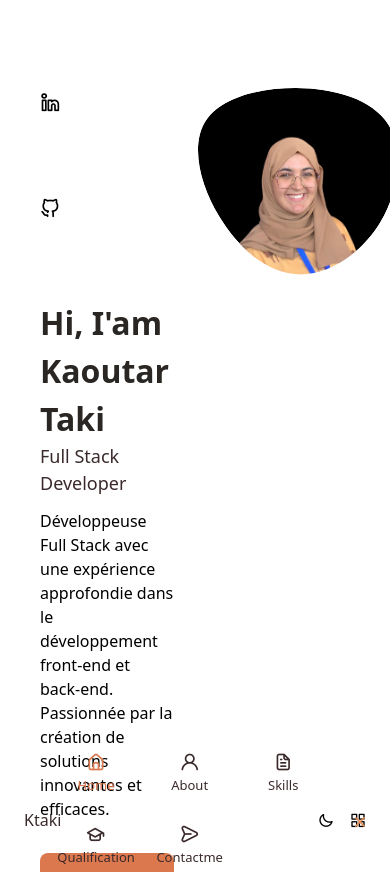
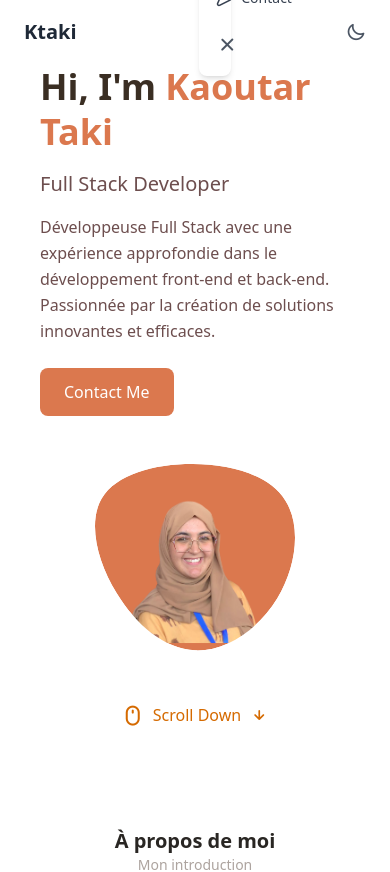
Before and after one commit to Kaoutar-Taki/Portfolio, a React (Vite) app in the folder portfolioReactTsTailwindCss/: page / in a window 390 px wide. Shown: the top 872 px of the page. Built offline with nearby package versions, Linux system fonts and the light colour scheme.

Commit message:
Refactor components for improved styling, accessibility, and dark mode support; remove unused CSS import

```diff
--- a/portfolioReactTsTailwindCss/index.html
+++ b/portfolioReactTsTailwindCss/index.html
@@ -3,21 +3,25 @@
   <head>
     <meta charset="UTF-8" />
     <meta name="viewport" content="width=device-width, initial-scale=1.0" />
+    <meta
+      name="description"
+      content="Kaoutar Ktaki's Portfolio - Web Developer"
+    />
+    <meta name="author" content="Kaoutar Taki" />
+    <meta property="og:title" content="Kaoutar Ktaki's Portfolio" />
+    <meta
+      property="og:description"
+      content="Web Developer | Frontend & Backend Solutions"
+    />
+    <meta property="og:image" content="./src/img/profile.png" />
+    <meta property="og:url" content="https://portfolio.ktaki.com/" />
     <link
       rel="stylesheet"
       href="https://unicons.iconscout.com/release/v4.0.8/css/line.css"
     />
-    <link
-      href="https://fonts.googleapis.com/css2?family=Poppins:wght@400;500;600&display=swap"
-      rel="stylesheet"
-    />
-    <link
-      href="https://fonts.googleapis.com/css2?family=Roboto+Mono&display=swap"
-      rel="stylesheet"
-    />
     <title>Portfolio Ktaki</title>
   </head>
-  <body class="md:m-0 scroll-smooth">
+  <body>
     <div id="root"></div>
     <script type="module" src="/src/main.tsx"></script>
   </body>
--- a/portfolioReactTsTailwindCss/src/App.tsx
+++ b/portfolioReactTsTailwindCss/src/App.tsx
@@ -1,4 +1,3 @@
-import "./App.css";
 import Header from "./components/Header";
 import ScrollTop from "./components/ScrollTop";
 import Footer from "./components/Footer";
--- a/portfolioReactTsTailwindCss/src/components/Header.tsx
+++ b/portfolioReactTsTailwindCss/src/components/Header.tsx
@@ -1,30 +1,52 @@
+import { useEffect, useState } from "react";
 import NavMenu from "./NavMenu";
 
 const Header: React.FC = () => {
+  const [darkMode, setDarkMode] = useState(false);
+
+  const toggleDarkMode = () => {
+    setDarkMode(!darkMode);
+  };
+
+  useEffect(() => {
+    // Vérifiez si le mode sombre est déjà activé dans localStorage
+    const savedMode = localStorage.getItem("darkMode") === "true";
+    setDarkMode(savedMode);
+
+    if (savedMode) {
+      document.documentElement.classList.add("dark");
+    } else {
+      document.documentElement.classList.remove("dark");
+    }
+  }, []);
+
+  useEffect(() => {
+    // Sauvegarder l'état du mode sombre dans localStorage
+    localStorage.setItem("darkMode", darkMode ? "true" : "false");
+
+    if (darkMode) {
+      document.documentElement.classList.add("dark");
+    } else {
+      document.documentElement.classList.remove("dark");
+    }
+  }, [darkMode]);
+
   return (
-    <header
-      className="fixed w-full bottom-0 left-0 z-[100] bg-[hsl(23, 60%, 99%)] dark:bg-body-color-dark sm:top-0 sm:bottom-auto sm:px-4 lg:px-0 md:top-0 md:bottom-auto md:px-4 lg:p-0"
-      id="header"
-    >
-      <nav className="h-[3rem] flex justify-between items-center sm:h-[calc(3rem+1.5rem)] sm:gap-4 mx-6 sm:mx-4 md:mx-auto max-w-full sm:max-w-[768px] md:h-[calc(3rem + 1.5rem)] md:gap-4 md:mx-auto">
+    <header className="fixed w-full top-0 left-0 z-50 bg-white dark:bg-gray-900 sm:px-4 lg:px-0 ">
+      <nav className="flex justify-between items-center px-6 py-4 sm:max-w-[768px] md:max-w-[1024px] lg:max-w-[1280px] mx-auto">
         <a
           href="#"
-          className="text-[#3b2a2b] font-500 hover:text-[#db784e] no-underline"
+          className="text-xl font-bold text-gray-800 dark:text-white hover:text-orange-500 transition"
         >
           Ktaki
         </a>
         <NavMenu />
-        <div className="flex items-center">
+        <div className="flex items-center space-x-4">
           <i
-            className="uil uil-moon text-h2 text-hsl(23, 8%, 15%)dark:text-[hsl(23, 8%, 95%)] mr-4 cursor-pointer md:m-0 hover:text-[hsl(23, 69%, 61%)]"
+            className="uil uil-moon text-xl text-gray-600 dark:text-gray-300 cursor-pointer hover:text-orange-500 transition"
             id="theme-button"
+            onClick={toggleDarkMode}
           ></i>
-          <div
-            className="text-main-color font-500 text-base cursor-pointer hover:text-[hsl(23, 57%, 53%)] md:hidden"
-            id="nav-toggle"
-          >
-            <i className="uil uil-apps"></i>
-          </div>
         </div>
       </nav>
     </header>
--- a/portfolioReactTsTailwindCss/src/components/Home.tsx
+++ b/portfolioReactTsTailwindCss/src/components/Home.tsx
@@ -3,98 +3,83 @@ import profile from "../img/profile.png";
 
 const Home: React.FC = () => {
   useEffect(() => {
-    // Scroll Active Link
+    const handleScroll = () => {
       const sections = document.querySelectorAll("section[id]");
-    const scrollActive = () => {
       const scrollY = window.pageYOffset;
-      sections.forEach((current) => {
-        const sectionHeight = current.offsetHeight;
-        const sectionTop = current.offsetTop - 50;
-        const sectionId = current.getAttribute("id");
+
+      sections.forEach((section) => {
+        const element = section as HTMLElement;
+        const sectionHeight = element.offsetHeight;
+        const sectionTop = element.offsetTop - 50;
+        const sectionId = section.getAttribute("id");
+
+        const link = document.querySelector(`a[href*="${sectionId}"]`);
 
         if (scrollY > sectionTop && scrollY <= sectionTop + sectionHeight) {
-          document
-            .querySelector(
-              `fixed bottom-[-100%] left-0 w-full bg-[hsl(23,60%,99%)] p-8 pb-16 sm:p-1 sm:pb-16 md:ml-auto md:p-0 shadow-md rounded-t-[1.5rem] transition-all a[href*=${sectionId}]`
-            )
-            ?.classList.add("text-[#db784e]");
+          link?.classList.add("active-link");
         } else {
-          document
-            .querySelector(
-              `fixed bottom-[-100%] left-0 w-full bg-[hsl(23,60%,99%)] p-8 pb-16 sm:p-1 sm:pb-16 md:ml-auto md:p-0 shadow-md rounded-t-[1.5rem] transition-all a[href*=${sectionId}]`
-            )
-            ?.classList.remove("text-[#db784e]");
+          link?.classList.remove("active-link");
         }
       });
-    };
 
-    // Scroll Header
-    const scrollHeader = () => {
-      const nav = document.getElementById("header");
-      if (nav) {
-        if (window.scrollY >= 80) {
-          nav.classList.add("scroll-header");
+      const header = document.getElementById("header");
+      if (header) {
+        if (scrollY >= 80) {
+          header.classList.add("scroll-header");
         } else {
-          nav.classList.remove("scroll-header");
+          header.classList.remove("scroll-header");
+        }
+      }
+
+      const scrollUpButton = document.getElementById("scroll-up");
+      if (scrollUpButton) {
+        if (scrollY >= 560) {
+          scrollUpButton.classList.add("show-scroll");
+        } else {
+          scrollUpButton.classList.remove("show-scroll");
         }
       }
     };
 
-    // Show Scroll Up
-    // .show-scroll {
-    //   bottom: 5rem;
-    // }
-    const scrollUp = () => {
-      const scrollUp = document.getElementById("scroll-up");
-      if (scrollUp) {
-        if (window.scrollY >= 560) {
-          scrollUp.classList.add("show-scroll");
-        } else {
-          scrollUp.classList.remove("show-scroll");
-        }
-      }
-    };
-
-    window.addEventListener("scroll", () => {
-      scrollActive();
-      scrollHeader();
-      scrollUp();
-    });
+    window.addEventListener("scroll", handleScroll);
 
     return () => {
-      window.removeEventListener("scroll", () => {
-        scrollActive();
-        scrollHeader();
-        scrollUp();
-      });
+      window.removeEventListener("scroll", handleScroll);
     };
   }, []);
 
   return (
-    <section className="home py-8 md:py-24" id="home">
-      <div className="sm:gap-20 mx-6 sm:mx-4 max-w-full sm:max-w-[768px] grid gap-6 md:gap-20 md:mx-auto">
-        <div className="grid gap-6 grid-cols-[0.5fr_3fr] pt-14 md:grid-cols-[0.25fr_3fr] sm:grid-cols-[max-content_1fr_1fr] md:pt-20 md:gap-8">
-          <div className="grid gap-6 md:translate-x-[-6rem] lg:-translate-x-24">
+    <section className="home py-16 md:py-32 " id="home">
+      <div className="container mx-auto px-6 sm:px-12">
+        <div className="grid gap-12 md:gap-20 items-center md:grid-cols-2">
+          <div>
+            <h1 className="text-4xl font-bold text-[#3a2e23] leading-tight">
+              Hi, I'm <span className="text-[#db784e]">Kaoutar Taki</span>
+            </h1>
+            <h3 className="text-xl font-medium text-[#6d4e4e] mt-4">
+              Full Stack Developer
+            </h3>
+            <p className="text-[#6d4e4e] mt-4 leading-relaxed">
+              Développeuse Full Stack avec une expérience approfondie dans le
+              développement front-end et back-end. Passionnée par la création de
+              solutions innovantes et efficaces.
+            </p>
             <a
-              href="https://www.linkedin.com/in/kaoutar-taki/"
-              className="text-xl text-[hsl(23, 69%, 61%)] hover:text-[hsl(23, 57%, 53%)] no-underline"
-              target="_blank"
-              rel="noopener noreferrer"
+              href="#contact"
+              className="mt-6 inline-block bg-[#db784e] text-white px-6 py-3 rounded-lg font-medium hover:bg-[#ca4f3f] transition-all"
             >
-              <i className="uil uil-linkedin-alt"></i>
-            </a>
-            <a
-              href="https://github.com/Kaoutar-Taki"
-              className="text-xl text-[hsl(23, 69%, 61%)] hover:text-[hsl(23, 57%, 53%)] no-underline"
-              target="_blank"
-              rel="noopener noreferrer"
-            >
-              <i className="uil uil-github-alt"></i>
+              Contact Me
             </a>
           </div>
-          <div className="home__img md:order-1 md:justify-self-center">
+          <div className="flex justify-center">
+            <div className="order-1 justify-self-center">
+              {/* <img
+                src={profile}
+                alt="Kaoutar Taki"
+                className="object-cover w-full h-full"
+              /> */}
               <svg
-              className="fill-[hsl(23, 69%, 61%)] w-[200px] sm:w-[180px] md:w-[270px] lg:w-[320px]"
+                className="w-[200px] fill-[#db784e]"
                 viewBox="0 0 200 187"
                 xmlns="http://www.w3.org/2000/svg"
                 xmlnsXlink="http://www.w3.org/1999/xlink"
@@ -117,43 +102,23 @@ const Home: React.FC = () => {
                   <image
                     className="w-[170px]"
                     x="12"
-                  y="30"
+                    y="18"
                     xlinkHref={profile}
                   />
                 </g>
               </svg>
             </div>
-          <div className="grid-column-1/3 md:grid-cols-1">
-            <h1 className="text-[hsl(23,8%,15%)] font-semibold text-[2rem]">
-              Hi, I'am Kaoutar Taki
-            </h1>
-            <h3 className="text-[1.125rem] text-[#3b2a2b] font-500 mb-3">
-              Full Stack Developer
-            </h3>
-            <p className="mb-8">
-              Développeuse Full Stack avec une expérience approfondie dans le
-              développement front-end et back-end. Passionnée par la création de
-              solutions innovantes et efficaces.
-            </p>
-            <a
-              href="contact"
-              className="bg-[#db784e] text-white py-4 px-6 rounded-lg font-500 hover:bg-[#ca4f3f] inline-flex items-center no-underline"
-            >
-              Contact Me{" "}
-              <i className="uil uil-message text-[1.25rem] ml-2 transition-all"></i>
-            </a>
           </div>
         </div>
-        <div className="hidden sm:block md:block">
+
+        <div className="text-center mt-12">
           <a
             href="#about"
-            className="text-[#d56a00] transition-all hover:translate-y-1 sm:ml-12 inline-flex items-center md:ml-12 no-underline"
+            className="inline-flex items-center text-[#d56a00] hover:text-[#ca4f3f] transition-all"
           >
-            <i className="uil uil-mouse-alt text-2xl"></i>
-            <span className="text-sm text-[#3a2e23] font-500 mr-1">
-              Scroll Down
-            </span>
-            <i className="uil uil-arrow-down text-xl"></i>
+            <i className="uil uil-mouse-alt text-2xl mr-2"></i>
+            <span className="font-medium">Scroll Down</span>
+            <i className="uil uil-arrow-down text-xl ml-2"></i>
           </a>
         </div>
       </div>
--- a/portfolioReactTsTailwindCss/src/components/Main.tsx
+++ b/portfolioReactTsTailwindCss/src/components/Main.tsx
@@ -5,6 +5,7 @@ import About from "./About";
 import Skills from "./Skills";
 import Qualification from "./Qualification";
 import Contact from "./Contact";
+
 const Main: React.FC = () => {
   return (
     <main className="px-4 md:px-8 lg:px-0">
--- a/portfolioReactTsTailwindCss/src/components/NavItem.tsx
+++ b/portfolioReactTsTailwindCss/src/components/NavItem.tsx
@@ -4,19 +4,17 @@ interface NavItemProps {
   href: string;
   icon: string;
   label: string;
-  active?: boolean;
 }
 
-const NavItem: React.FC<NavItemProps> = ({ href, icon, label, active }) => {
+const NavItem: React.FC<NavItemProps> = ({ href, icon, label }) => {
   return (
-    <li className="nav__item">
+    <li>
       <a
         href={href}
-        className={`flex flex-col items-center text-[0.813rem] text-[#3b2a2b] font-500 hover:text-[#db784e] no-underline ${
-          active ? "text-[#db784e]" : ""
-        }`}
+        className="flex items-center gap-2 text-gray-700 dark:text-gray-300 hover:text-orange-500 transition text-sm font-medium"
       >
-        <i className={`${icon} text-xl md:hidden`}></i> {label}
+        <i className={`${icon} text-lg`}></i>
+        <span>{label}</span>
       </a>
     </li>
   );
--- a/portfolioReactTsTailwindCss/src/components/NavMenu.tsx
+++ b/portfolioReactTsTailwindCss/src/components/NavMenu.tsx
@@ -1,15 +1,8 @@
 import React, { useState } from "react";
 import NavItem from "./NavItem";
 
-interface NavItemType {
-  href: string;
-  icon: string;
-  label: string;
-  active?: boolean;
-}
-
-const navItems: NavItemType[] = [
-  { href: "#home", icon: "uil uil-estate", label: "Home", active: true },
+const navItems = [
+  { href: "#home", icon: "uil uil-estate", label: "Home" },
   { href: "#about", icon: "uil uil-user", label: "About" },
   { href: "#skills", icon: "uil uil-file-alt", label: "Skills" },
   {
@@ -17,48 +10,50 @@ const navItems: NavItemType[] = [
     icon: "uil uil-graduation-cap",
     label: "Qualification",
   },
-  { href: "#contact", icon: "uil uil-message", label: "Contactme" },
+  { href: "#contact", icon: "uil uil-message", label: "Contact" },
 ];
 
 const NavMenu: React.FC = () => {
   const [isMenuOpen, setIsMenuOpen] = useState(false);
 
-  const handleToggleMenu = () => {
-    setIsMenuOpen((prev) => !prev);
-  };
-
-  const handleCloseMenu = () => {
-    setIsMenuOpen(false);
-  };
+  const handleToggleMenu = () => setIsMenuOpen((prev) => !prev);
+  const handleCloseMenu = () => setIsMenuOpen(false);
 
   return (
-    <div
-      className={`md:ml-auto md:p-0 ${isMenuOpen ? "bottom-0" : ""}`}
-      id="nav-menu"
-    >
-      <ul className="grid-cols-3 md:space-x-8 sm:gap-0 gap-6 grid md:flex md:gap-8 list-none">
+    <div className="relative">
+      {/* Bouton d'ouverture du menu pour petits écrans */}
+      <button
+        className="md:hidden text-gray-600 dark:text-gray-300 text-2xl"
+        onClick={handleToggleMenu}
+        aria-label="Toggle Menu"
+      >
+        <i className="uil uil-bars"></i>
+      </button>
+
+      {/* Menu mobile */}
+      <ul
+        className={`absolute top-[60px] left-0 w-full bg-white dark:bg-gray-900 p-4 shadow-md rounded-lg flex flex-col gap-4 transition-transform ${
+          isMenuOpen ? "translate-y-0" : "-translate-y-full"
+        } md:static md:translate-y-0 md:flex-row md:w-auto md:p-0 md:shadow-none md:bg-transparent`}
+      >
         {navItems.map((item, index) => (
           <NavItem
             key={index}
             href={item.href}
             icon={item.icon}
             label={item.label}
-            active={item.active}
           />
         ))}
+        <li className="md:hidden">
+          <button
+            className="text-gray-600 dark:text-gray-300 text-2xl"
+            onClick={handleCloseMenu}
+            aria-label="Close Menu"
+          >
+            <i className="uil uil-times"></i>
+          </button>
+        </li>
       </ul>
-      <i
-        className="uil uil-times absolute right-5 bottom-2 text-xl cursor-pointer text-first-color hover:text-[hsl(23, 57%, 53%)] md:hidden"
-        id="nav-close"
-        onClick={handleCloseMenu}
-      ></i>
-      <div
-        className="text-main-color font-500 text-base cursor-pointer hover:text-[hsl(23, 57%, 53%)] md:hidden"
-        id="nav-toggle"
-        onClick={handleToggleMenu}
-      >
-        <i className="uil uil-bars"></i>
-      </div>
     </div>
   );
 };
--- a/portfolioReactTsTailwindCss/src/components/Qualification.tsx
+++ b/portfolioReactTsTailwindCss/src/components/Qualification.tsx
@@ -8,7 +8,7 @@ const Qualification: React.FC = () => {
       <h2 className="text-xl md:text-4xl text-center text-[hsl(23,8%,15%)] font-semibold">
         Qualification
       </h2>
-      <span className="text-sm md:text-base text-center mb-12 md:mb-16">
+      <span className="text-sm md:text-base text-center text-[hsl(23,8%,42%)] block mb-10">
         My personal journey
       </span>
       <div className="qualification__container mx-6 sm:mx-4 md:mx-auto max-w-full sm:max-w-[768px]">
```
Also changed, not shown: portfolioReactTsTailwindCss/src/components/Contact.tsx (+9 -9 lines), portfolioReactTsTailwindCss/src/components/ScrollTop.tsx (+19 -2 lines), portfolioReactTsTailwindCss/src/components/Skills.tsx (+13 -5 lines). Lines whose indentation alone changed are shown as unchanged.
